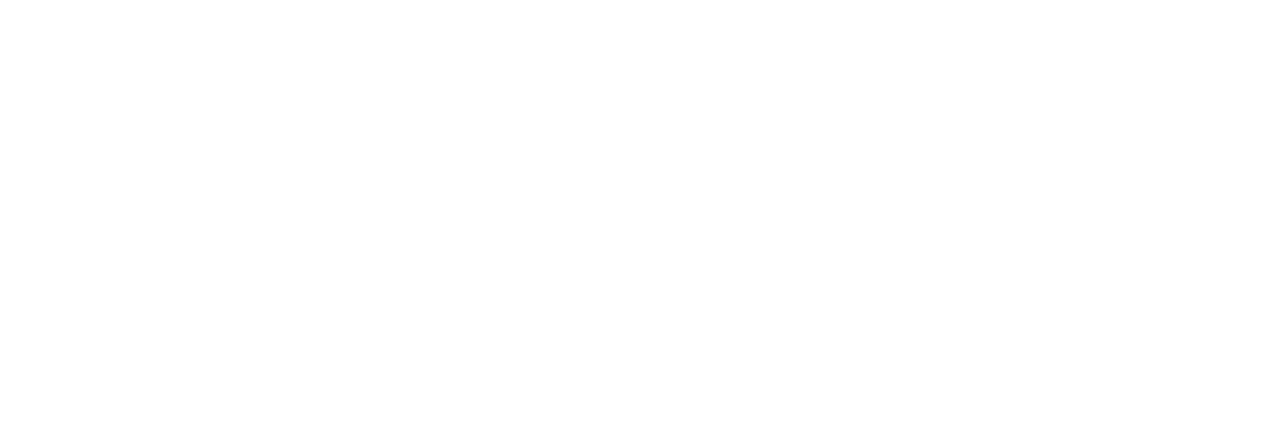
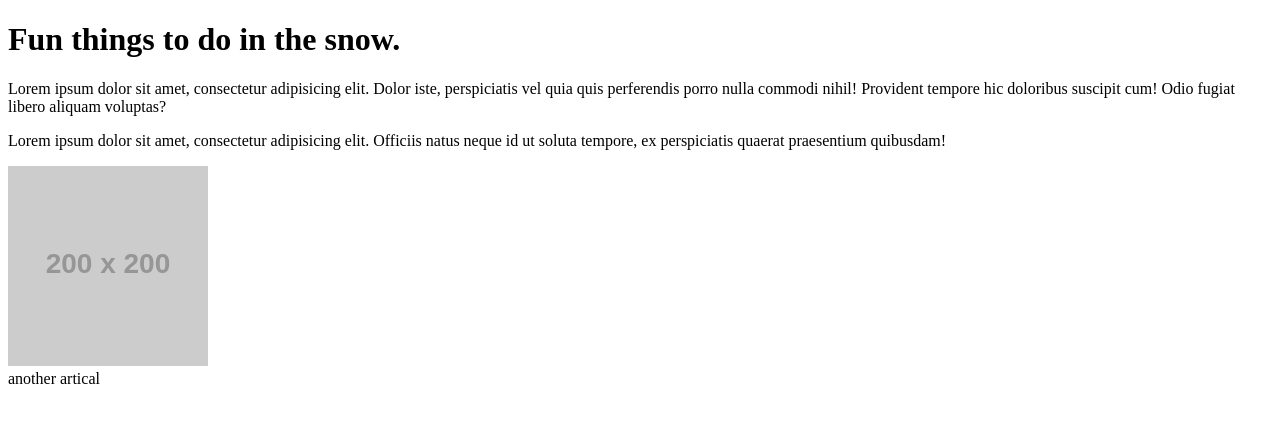
Before and after one commit to bayleyjensen/coolsite, a plain HTML site: page index.html in a window 1280 px wide. Drawn offline with Linux system fonts and the light colour scheme; placeholder pictures from the web are drawn by us.

Commit message:
2nd commit

```diff
--- a/index.html
+++ b/index.html
@@ -9,6 +9,18 @@
 
 </head>
 <body>
+  <header>
+    <h1>Fun things to do in the snow.</h1>
+  </header>
+  <div>
+    <p>Lorem ipsum dolor sit amet, consectetur adipisicing elit. Dolor iste, perspiciatis vel quia quis perferendis porro nulla commodi nihil! Provident tempore hic doloribus suscipit cum! Odio fugiat libero aliquam voluptas?</p>
+
+  <p>Lorem ipsum dolor sit amet, consectetur adipisicing elit. Officiis natus neque id ut soluta tempore, ex perspiciatis quaerat praesentium quibusdam!</p>
+  </div>
+
+  <img src=//placehold.it/200x200/ >
+
+  <div>another artical</div>
 
 </body>
 </html>
--- a/style.css
+++ b/style.css
@@ -0,0 +1,3 @@
+:root {
+
+}
```
